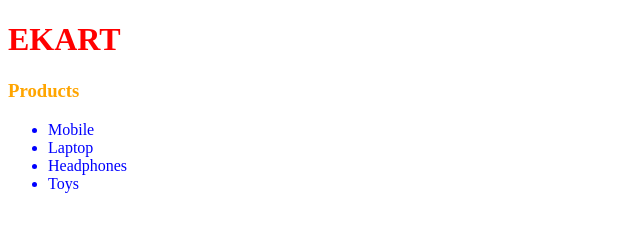
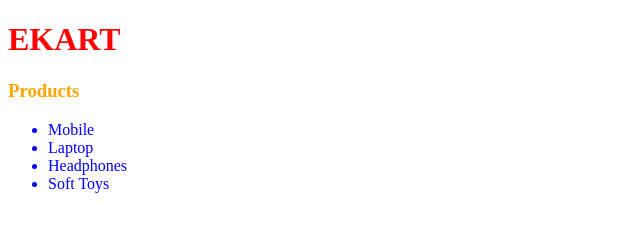
Before and after one commit to Stephy-Tom/ekart, a plain HTML site: page index.html in a window 1280 px wide. Shown: the full height of the page, 0-640 px from the left. Drawn offline with Linux system fonts and the light colour scheme.

Commit message:
Change in list

```diff
--- a/index.html
+++ b/index.html
@@ -14,7 +14,7 @@
         <li>Mobile</li>
         <li>Laptop</li>
         <li>Headphones</li>
-        <li>Toys</li>
+        <li>Soft Toys</li>
     </ul>
 </body>
 </html>
```
